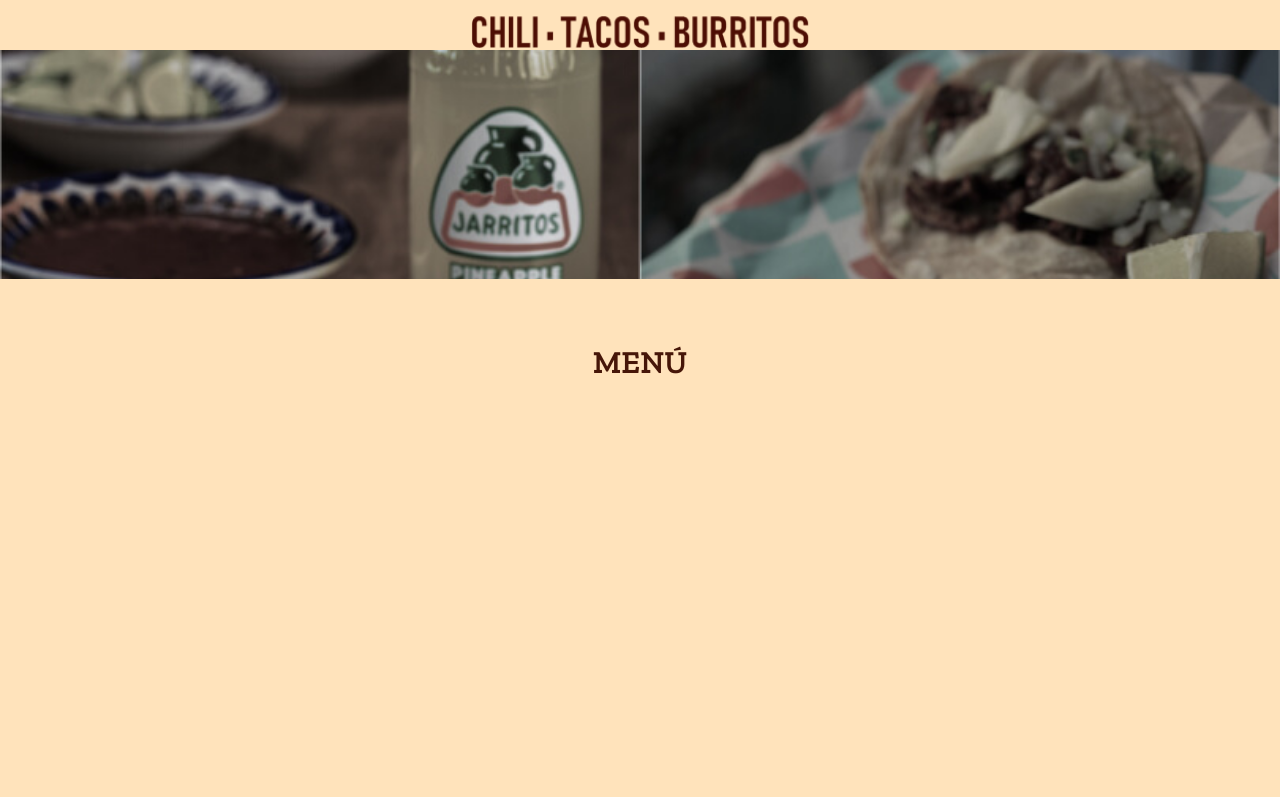
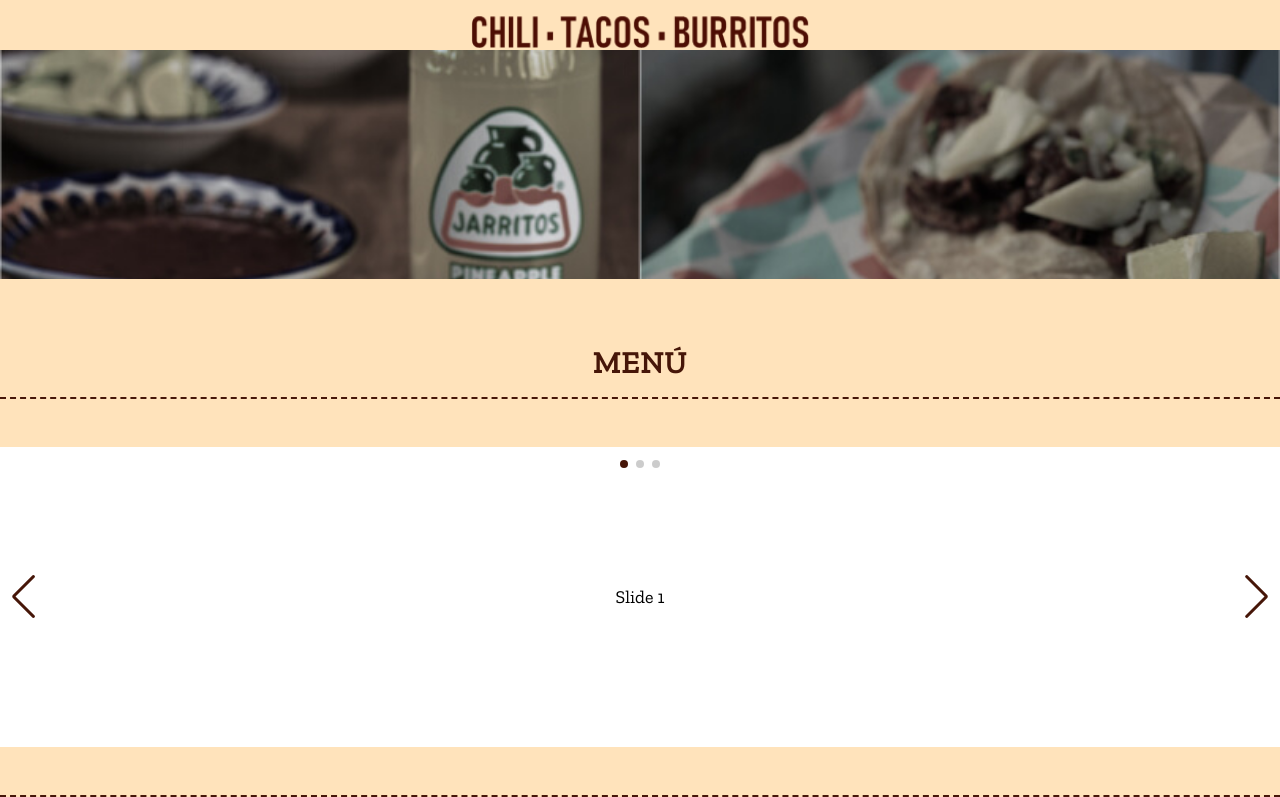
Before and after one commit to rodolfodom/restaurantfrontend, a website: page public/index.html in a window 1280 px wide. Shown: the part 521-1318 px from the top of the page. Before the commit the page ends 902 px from the top, so only its background shows below. Drawn offline with nearby package versions, Linux system fonts and the light colour scheme.

Commit message:
I added swiper js integration

```diff
--- a/public/index.html
+++ b/public/index.html
@@ -5,7 +5,7 @@
     <meta charset="UTF-8">
     <meta http-equiv="X-UA-Compatible" content="IE=edge">
     <meta name="viewport" content="width=device-width, initial-scale=1.0">
-    <link rel="preconnect" href="https://fonts.gstatic.com">
+    <link rel="stylesheet" href="../node_modules/swiper/swiper-bundle.min.css">
     <link href="https://fonts.googleapis.com/css2?family=Zilla+Slab:ital,wght@0,400;0,600;1,400&display=swap"
         rel="stylesheet">
     <link rel="stylesheet" href="./style.css">
@@ -27,10 +27,44 @@
     </article>
     <section class="menu">
         <h1>MENÚ</h1>
-        <article>
+        <article class="promotions">
+            <div class="swiper-container">
+                <!-- Additional required wrapper -->
+                <div class="swiper-wrapper">
+                    <!-- Slides -->
+                    <div class="swiper-slide">Slide 1</div>
+                    <div class="swiper-slide">Slide 2</div>
+                    <div class="swiper-slide">Slide 3</div>
+                </div>
+                <!-- pagination -->
+                <div class="swiper-pagination"></div>
 
+                <!-- navigation buttons -->
+                <div class="swiper-button-prev"></div>
+                <div class="swiper-button-next"></div>
+
+            </div>
         </article>
     </section>
+    <script src="../node_modules/swiper/swiper-bundle.min.js"></script>
+
+    <!-- Initialize Swiper -->
+    <script>
+        var swiper = new Swiper('.swiper-container', {
+            slidesPerView: 1,
+            spaceBetween: 30,
+            loop: true,
+            pagination: {
+                el: '.swiper-pagination',
+                clickable: true,
+            },
+            navigation: {
+                nextEl: '.swiper-button-next',
+                prevEl: '.swiper-button-prev',
+            },
+        });
+    </script>
+    <script src="./main.js"></script>
 </body>
 
 </html>
--- a/public/style.css
+++ b/public/style.css
@@ -13,6 +13,7 @@
   --color-ligth-grey: #b2b2b2;
   --color-white: #ffffff;
   --font: "Zilla Slab", serif;
+  --swiper-theme-color: #461608;
 }
 
 /* ************ RESET ********* */
@@ -152,4 +153,40 @@ div {
 
 h1 {
   text-align: center;
+  margin-bottom: 1rem;
 }
+
+.promotions {
+  padding: 3rem 0;
+  border-top: dashed 2px var(--color-text-first);
+  border-bottom: dashed 2px var(--color-text-first);
+}
+
+.swiper-container {
+  width: 100%;
+  height: 300px;
+}
+
+.swiper-slide {
+  text-align: center;
+  font-size: 18px;
+  background: #fff;
+
+  /* Center slide text vertically */
+  display: -webkit-box;
+  display: -ms-flexbox;
+  display: -webkit-flex;
+  display: flex;
+  -webkit-box-pack: center;
+  -ms-flex-pack: center;
+  -webkit-justify-content: center;
+  justify-content: center;
+  -webkit-box-align: center;
+  -ms-flex-align: center;
+  -webkit-align-items: center;
+  align-items: center;
+}
+
+.swiper-pagination {
+  padding: 1rem;
+}
```
Also changed, not shown: 1 other file.
